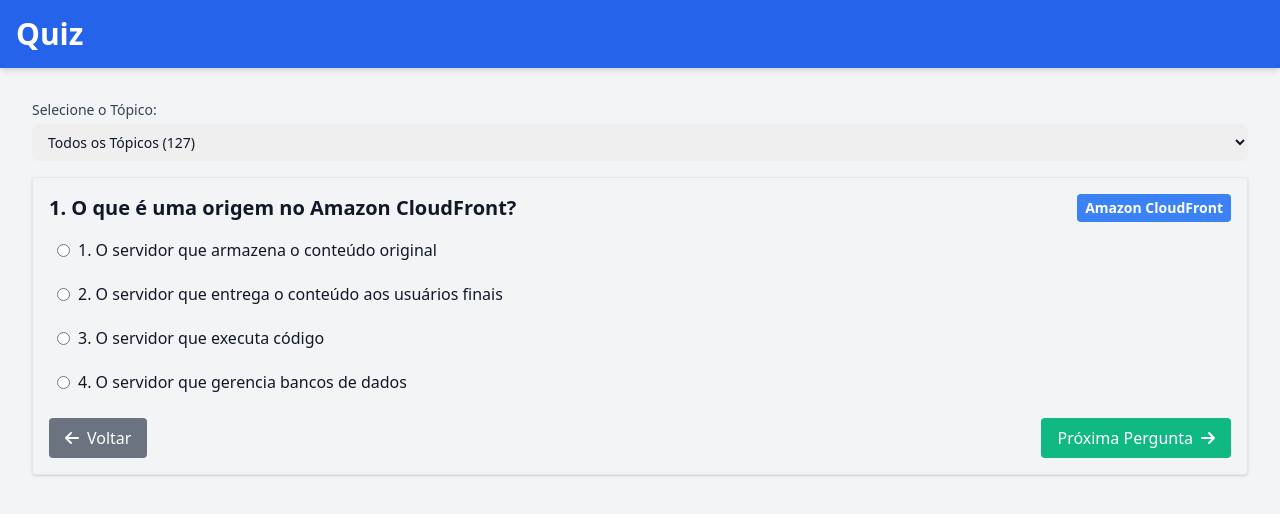
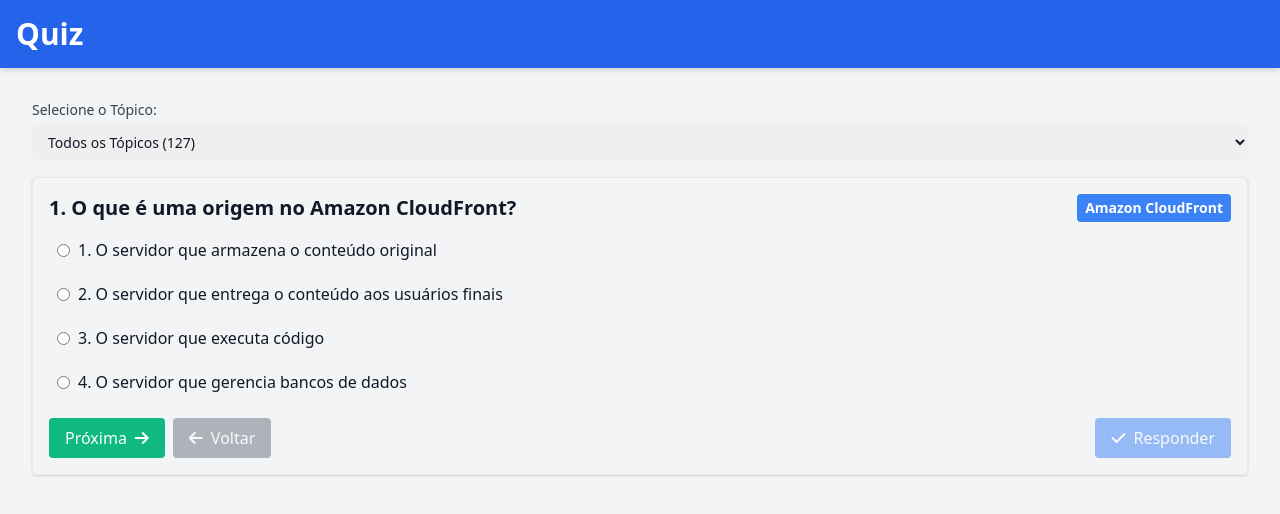
Before and after one commit to acsk/Quiz, an Angular app in the folder my-angular-app/: page / in a window 1280 px wide. Shown: the top 514 px of the page. Built offline with nearby package versions, Linux system fonts and the light colour scheme.

Commit message:
Enhance question navigation and answer handling in PerguntaComponent

```diff
--- a/my-angular-app/src/app/componentes/pergunta/pergunta/pergunta.component.html
+++ b/my-angular-app/src/app/componentes/pergunta/pergunta/pergunta.component.html
@@ -26,14 +26,16 @@
       </li>
     </ul>
     <div class="mt-4 flex justify-between">
-      <button (click)="previousQuestion()" class="px-4 py-2 bg-gray-500 text-white rounded">
-        <i class="fas fa-arrow-left mr-2"></i>Voltar
-      </button>
-      <button *ngIf="selectedOption !== null && !showAnswer" (click)="checkAnswer()" class="px-4 py-2 bg-blue-500 text-white rounded">
+      <div class="flex space-x-2">
+        <button (click)="nextQuestion()" [disabled]="currentQuestionIndex >= filteredQuestions.length - 1" class="px-4 py-2 bg-green-500 text-white rounded" [ngClass]="{'opacity-50': currentQuestionIndex >= filteredQuestions.length - 1}">
+          Próxima<i class="fas fa-arrow-right ml-2"></i>
+        </button>
+        <button (click)="previousQuestion()" [disabled]="currentQuestionIndex === 0" class="px-4 py-2 bg-gray-500 text-white rounded" [ngClass]="{'opacity-50': currentQuestionIndex === 0}">
+          <i class="fas fa-arrow-left mr-2"></i>Voltar
+        </button>
+      </div>
+      <button (click)="checkAnswer()" [disabled]="selectedOption === null" class="px-4 py-2 bg-blue-500 text-white rounded" [ngClass]="{'opacity-50': selectedOption === null}">
         <i class="fas fa-check mr-2"></i>Responder
-      </button>
-      <button (click)="nextQuestion()" class="px-4 py-2 bg-green-500 text-white rounded">
-        Próxima Pergunta<i class="fas fa-arrow-right ml-2"></i>
       </button>
     </div>
   </div>
--- a/my-angular-app/src/app/componentes/pergunta/pergunta/pergunta.component.ts
+++ b/my-angular-app/src/app/componentes/pergunta/pergunta/pergunta.component.ts
@@ -18,6 +18,8 @@ export class PerguntaComponent implements OnInit {
   selectedTopicId: number | null = null;
   questionCounts: { [key: number]: number } = {};
   selectedOptions: { [key: string]: number | null } = {};
+  showAnswers: { [key: string]: boolean } = {};
+  unansweredQuestions: Set<string> = new Set();
 
   constructor(private httpQuestionsService: HttpQuestionsService) { }
 
@@ -37,27 +39,38 @@ export class PerguntaComponent implements OnInit {
   selectOption(index: number): void {
     this.selectedOption = index;
     this.selectedOptions[this.currentQuestion.id] = index;
+    this.unansweredQuestions.add(this.currentQuestion.id);
   }
 
   checkAnswer(): void {
     this.showAnswer = true;
+    this.showAnswers[this.currentQuestion.id] = true;
+    this.unansweredQuestions.delete(this.currentQuestion.id);
   }
 
   nextQuestion(): void {
+    if (this.selectedOption !== null && !this.showAnswer) {
+      alert('Você marcou uma resposta, mas não clicou em "Responder". Por favor, responda antes de continuar.');
+      return;
+    }
     if (this.currentQuestionIndex < this.filteredQuestions.length - 1) {
       this.currentQuestionIndex++;
       this.currentQuestion = this.filteredQuestions[this.currentQuestionIndex];
       this.selectedOption = this.selectedOptions[this.currentQuestion.id] || null;
-      this.showAnswer = false;
+      this.showAnswer = this.showAnswers[this.currentQuestion.id] || false;
     }
   }
 
   previousQuestion(): void {
+    if (this.selectedOption !== null && !this.showAnswer) {
+      alert('Você marcou uma resposta, mas não clicou em "Responder". Por favor, responda antes de continuar.');
+      return;
+    }
     if (this.currentQuestionIndex > 0) {
       this.currentQuestionIndex--;
       this.currentQuestion = this.filteredQuestions[this.currentQuestionIndex];
       this.selectedOption = this.selectedOptions[this.currentQuestion.id] || null;
-      this.showAnswer = false;
+      this.showAnswer = this.showAnswers[this.currentQuestion.id] || false;
     }
   }
 
@@ -70,6 +83,7 @@ export class PerguntaComponent implements OnInit {
     this.currentQuestionIndex = 0;
     this.currentQuestion = this.filteredQuestions[this.currentQuestionIndex];
     this.selectedOption = this.selectedOptions[this.currentQuestion.id] || null;
+    this.showAnswer = this.showAnswers[this.currentQuestion.id] || false;
   }
 
   countQuestionsByTopic(): void {
```
